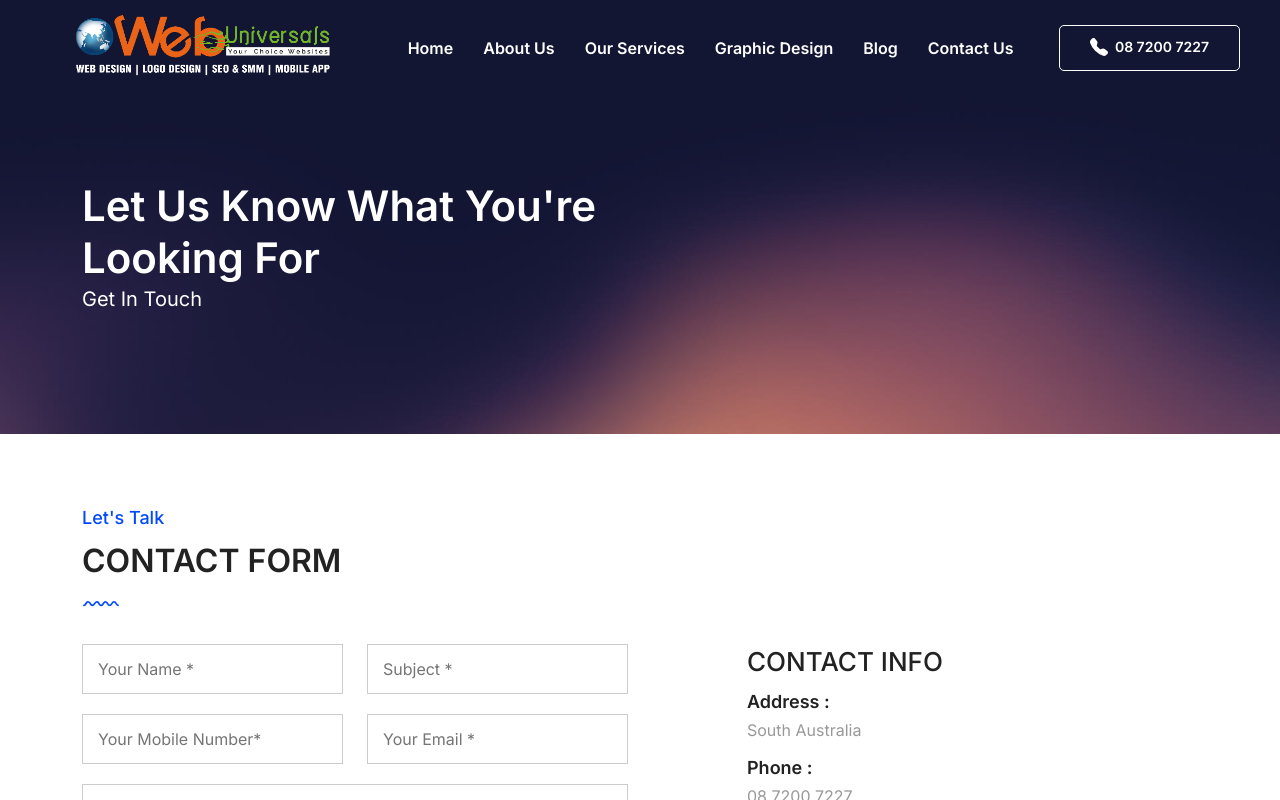
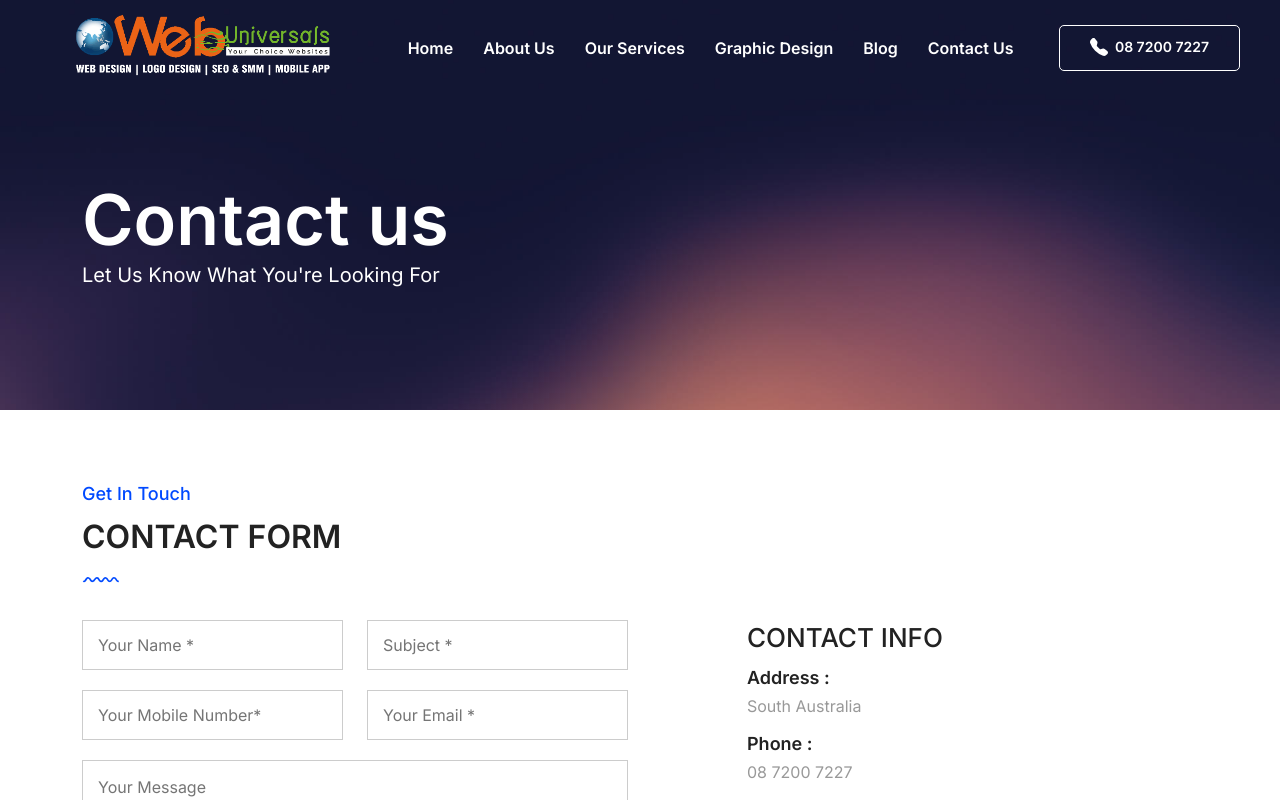
Before and after one commit to vijayK006/WebUniversalsHomeCompany, a Next.js app: page /contacts in a window 1280 px wide. Shown: the top 800 px of the page. Built offline with nearby package versions, Linux system fonts and the light colour scheme.

Commit message:
meta tag added in contact page

```diff
--- a/pages/contacts.jsx
+++ b/pages/contacts.jsx
@@ -5,6 +5,7 @@ import Link from "next/link";
 import  React, { useRef } from 'react';
 import emailjs from '@emailjs/browser';
 import {TiTickOutline} from 'react-icons/ti';
+import Head from 'next/head';
 
 
 
@@ -35,22 +36,35 @@ document.getElementById('successMsg').classList.add('popupvisiable');
       }
 
   return (
-    <Layout noHeaderBg pageName={"Contact"}>
+
+    <>
+<Head>
+<title>Contact | Top Web development company and Experts</title>
+
+<meta name="description" content="Connect with the top web development experts at Webuniversals. Reach out to us for all your web-related needs today"/>
+<meta name="keywords" content="Website design company australia"/>
+
+<link rel="canonical" href="https://webuniversals.com/contacts" />
+
+
+</Head>
+
+        <Layout noHeaderBg pageName={"Contact"}>
       <section
         className="splash-area-section position-relative"
         style={{ backgroundImage: "url(assets/img/background.jpg)" }}
       >
         <div className="container">
           <div className="splash-area">
-            <h2>Let Us Know What You're Looking For</h2>
-            <a href="#">Get in Touch</a>
+            <h1>Contact us</h1>
+            <a href="#">Let Us Know What You're Looking For</a>
           </div>
         </div>
       </section>
       <section className="contact-page gap">
         <div className="container">
           <div className="heading">
-            <h6>Let's Talk</h6>
+            <h6>Get in touch</h6>
             <h2>CONTACT FORM</h2>
             <img alt="line" src="assets/img/headingline.png" />
           </div>
@@ -174,6 +188,8 @@ document.getElementById('successMsg').classList.add('popupvisiable');
       </div>
 
     </Layout>
+    </>
+
   );
 };
 export default Contacts;
```
